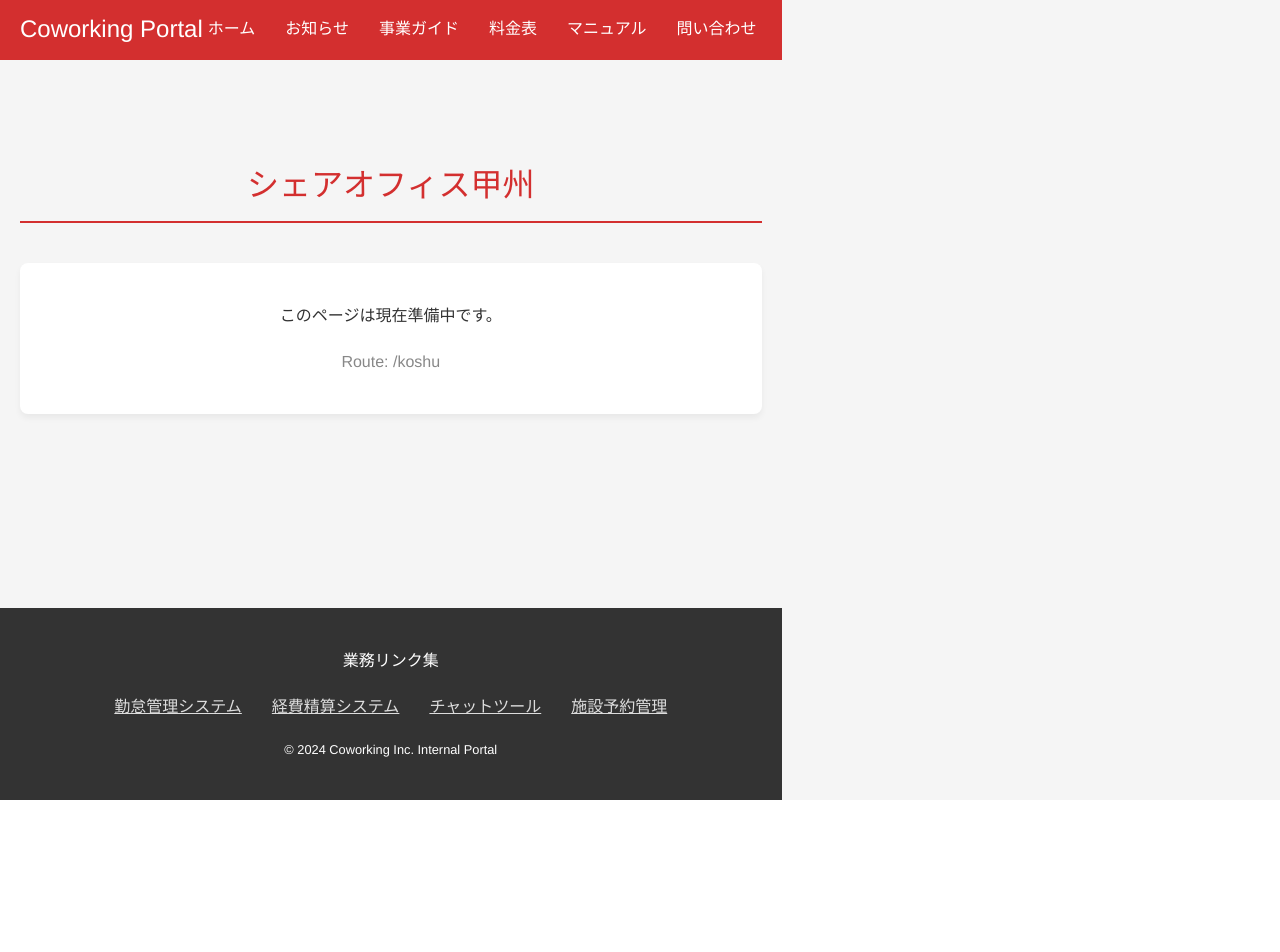
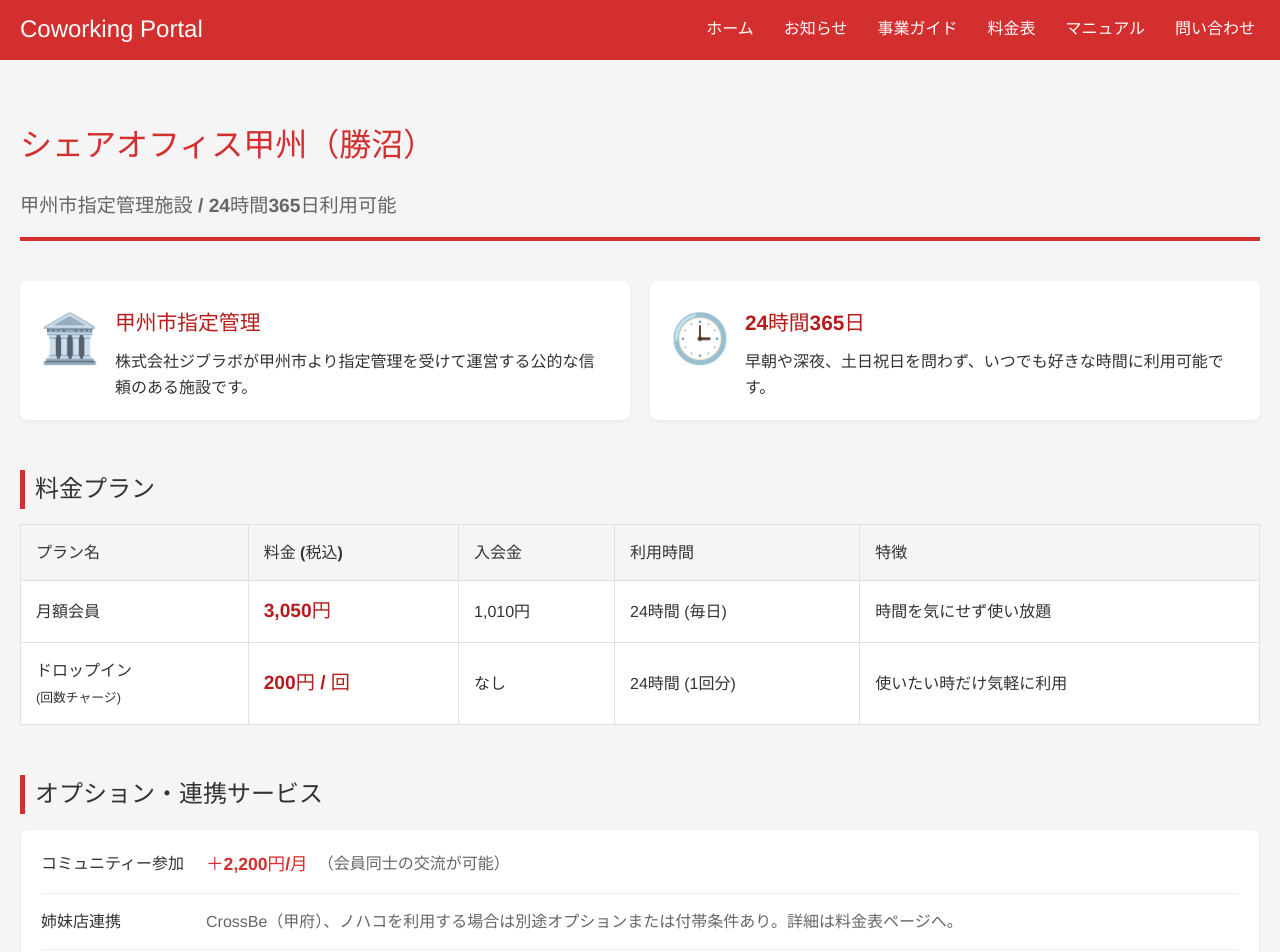
Before and after one commit to shunmum/jibulabo_Company-Portal, a React (Vite) app: page /koshu in a window 1280 px wide. Shown: the top 952 px of the page. Before the commit the page ends 800 px from the top, so only its background shows below. Built offline with nearby package versions, Linux system fonts and the light colour scheme.

Commit message:
Update: Add Share Office Koshu detail page

```diff
--- a/src/App.jsx
+++ b/src/App.jsx
@@ -5,6 +5,7 @@ import ServiceGuide from './pages/ServiceGuide';
 import PriceList from './pages/PriceList';
 import Manual from './pages/Manual';
 import GenericPage from './pages/GenericPage';
+import Koshu from './pages/Koshu';
 
 // Placeholder for Contact page
 const Contact = () => {
@@ -33,7 +34,7 @@ function App() {
         <Route path="/community" element={<GenericPage />} />
         <Route path="/crosby" element={<GenericPage />} />
         <Route path="/nohako" element={<GenericPage />} />
-        <Route path="/koshu" element={<GenericPage />} />
+        <Route path="/koshu" element={<Koshu />} />
         <Route path="/baymax" element={<GenericPage />} />
       </Routes>
     </BrowserRouter>
--- /dev/null
+++ b/src/pages/Koshu.jsx
@@ -0,0 +1,228 @@
+import React from 'react';
+import Layout from '../components/Layout/Layout';
+
+const Koshu = () => {
+    return (
+        <Layout>
+            <div className="container">
+                {/* 1. Page Title Area */}
+                <header style={styles.headerArea}>
+                    <h2 className="heading-primary" style={{ borderBottom: 'none', marginBottom: '10px' }}>シェアオフィス甲州（勝沼）</h2>
+                    <p style={styles.subTitle}>甲州市指定管理施設 / 24時間365日利用可能</p>
+                    <div style={styles.headerLine}></div>
+                </header>
+
+                {/* 2. Facility Concept */}
+                <section style={styles.section}>
+                    <div style={styles.conceptBox}>
+                        <div style={styles.conceptItem}>
+                            <span style={styles.conceptIcon}>🏛️</span>
+                            <div>
+                                <h3 style={styles.conceptTitle}>甲州市指定管理</h3>
+                                <p style={styles.conceptText}>株式会社ジブラボが甲州市より指定管理を受けて運営する公的な信頼のある施設です。</p>
+                            </div>
+                        </div>
+                        <div style={styles.conceptItem}>
+                            <span style={styles.conceptIcon}>🕒</span>
+                            <div>
+                                <h3 style={styles.conceptTitle}>24時間365日</h3>
+                                <p style={styles.conceptText}>早朝や深夜、土日祝日を問わず、いつでも好きな時間に利用可能です。</p>
+                            </div>
+                        </div>
+                    </div>
+                </section>
+
+                {/* 3. Price List */}
+                <section style={styles.section}>
+                    <h3 className="heading-secondary">料金プラン</h3>
+                    <div style={styles.tableWrapper}>
+                        <table style={styles.table}>
+                            <thead>
+                                <tr>
+                                    <th style={styles.th}>プラン名</th>
+                                    <th style={styles.th}>料金 (税込)</th>
+                                    <th style={styles.th}>入会金</th>
+                                    <th style={styles.th}>利用時間</th>
+                                    <th style={styles.th}>特徴</th>
+                                </tr>
+                            </thead>
+                            <tbody>
+                                <tr style={styles.tr}>
+                                    <td style={styles.tdBold}>月額会員</td>
+                                    <td style={styles.tdPrice}>3,050円</td>
+                                    <td style={styles.td}>1,010円</td>
+                                    <td style={styles.td}>24時間 (毎日)</td>
+                                    <td style={styles.td}>時間を気にせず使い放題</td>
+                                </tr>
+                                <tr style={styles.tr}>
+                                    <td style={styles.tdBold}>ドロップイン<br /><span style={{ fontSize: '0.8rem', fontWeight: 'normal' }}>(回数チャージ)</span></td>
+                                    <td style={styles.tdPrice}>200円 / 回</td>
+                                    <td style={styles.td}>なし</td>
+                                    <td style={styles.td}>24時間 (1回分)</td>
+                                    <td style={styles.td}>使いたい時だけ気軽に利用</td>
+                                </tr>
+                            </tbody>
+                        </table>
+                    </div>
+                </section>
+
+                {/* 4. Options & Cooperation */}
+                <section style={styles.section}>
+                    <h3 className="heading-secondary">オプション・連携サービス</h3>
+                    <ul style={styles.optionList}>
+                        <li style={styles.optionItem}>
+                            <span style={styles.optionLabel}>コミュニティー参加</span>
+                            <span style={styles.optionValue}>＋2,200円/月</span>
+                            <span style={styles.optionDesc}>（会員同士の交流が可能）</span>
+                        </li>
+                        <li style={styles.optionItem}>
+                            <span style={styles.optionLabel}>姉妹店連携</span>
+                            <span style={styles.optionDesc}>CrossBe（甲府）、ノハコを利用する場合は別途オプションまたは付帯条件あり。詳細は料金表ページへ。</span>
+                        </li>
+                    </ul>
+                </section>
+
+                {/* 5. Staff Note */}
+                <section style={styles.staffNoteSection}>
+                    <h4 style={styles.staffNoteTitle}>⚠️ スタッフ向け注記（問い合わせ時の注意点）</h4>
+                    <p style={styles.staffNoteText}>
+                        指定管理施設のため、市民の方からの問い合わせには丁寧かつ公的な立場を意識して対応すること。
+                    </p>
+                </section>
+
+            </div>
+        </Layout>
+    );
+};
+
+const styles = {
+    headerArea: {
+        marginBottom: '40px',
+        marginTop: '20px',
+    },
+    subTitle: {
+        fontSize: '1.2rem',
+        color: '#666',
+        fontWeight: 'bold',
+    },
+    headerLine: {
+        width: '100%',
+        height: '4px',
+        backgroundColor: 'var(--color-main)',
+        marginTop: '15px',
+    },
+    section: {
+        marginBottom: '50px',
+    },
+    conceptBox: {
+        display: 'flex',
+        gap: '20px',
+        flexWrap: 'wrap',
+    },
+    conceptItem: {
+        flex: 1,
+        minWidth: '300px',
+        backgroundColor: 'white',
+        padding: '20px',
+        borderRadius: '8px',
+        boxShadow: '0 2px 4px rgba(0,0,0,0.05)',
+        display: 'flex',
+        alignItems: 'flex-start',
+        gap: '15px',
+    },
+    conceptIcon: {
+        fontSize: '3rem',
+    },
+    conceptTitle: {
+        fontSize: '1.3rem',
+        fontWeight: 'bold',
+        color: 'var(--color-main-dark)',
+        marginBottom: '10px',
+        marginTop: '5px',
+    },
+    conceptText: {
+        lineHeight: '1.6',
+    },
+    tableWrapper: {
+        overflowX: 'auto',
+    },
+    table: {
+        width: '100%',
+        minWidth: '700px',
+        borderCollapse: 'collapse',
+        backgroundColor: 'white',
+    },
+    th: {
+        backgroundColor: 'var(--color-gray-light)',
+        padding: '15px',
+        border: '1px solid var(--color-gray-border)',
+        textAlign: 'left',
+        fontWeight: 'bold',
+    },
+    tr: {
+        borderBottom: '1px solid var(--color-gray-border)',
+    },
+    td: {
+        padding: '15px',
+        border: '1px solid var(--color-gray-border)',
+    },
+    tdBold: {
+        padding: '15px',
+        border: '1px solid var(--color-gray-border)',
+        fontWeight: 'bold',
+    },
+    tdPrice: {
+        padding: '15px',
+        border: '1px solid var(--color-gray-border)',
+        color: 'var(--color-main-dark)',
+        fontWeight: 'bold',
+        fontSize: '1.2rem',
+    },
+    optionList: {
+        padding: '20px',
+        backgroundColor: 'white',
+        borderRadius: '8px',
+        border: '1px solid #eee',
+    },
+    optionItem: {
+        display: 'flex',
+        alignItems: 'center',
+        flexWrap: 'wrap',
+        marginBottom: '15px',
+        borderBottom: '1px solid #f0f0f0',
+        paddingBottom: '15px',
+    },
+    optionLabel: {
+        fontWeight: 'bold',
+        marginRight: '15px',
+        minWidth: '150px',
+        color: '#333',
+    },
+    optionValue: {
+        fontWeight: 'bold',
+        color: 'var(--color-main)',
+        marginRight: '10px',
+        fontSize: '1.1rem',
+    },
+    optionDesc: {
+        color: '#666',
+    },
+    staffNoteSection: {
+        backgroundColor: '#FFF9C4', // Light Yellow
+        padding: '20px',
+        borderRadius: '8px',
+        border: '2px solid #FBC02D',
+    },
+    staffNoteTitle: {
+        fontSize: '1.1rem',
+        fontWeight: 'bold',
+        color: '#F57F17',
+        marginBottom: '10px',
+    },
+    staffNoteText: {
+        fontWeight: 'bold',
+        color: '#3E2723',
+    },
+};
+
+export default Koshu;
```
